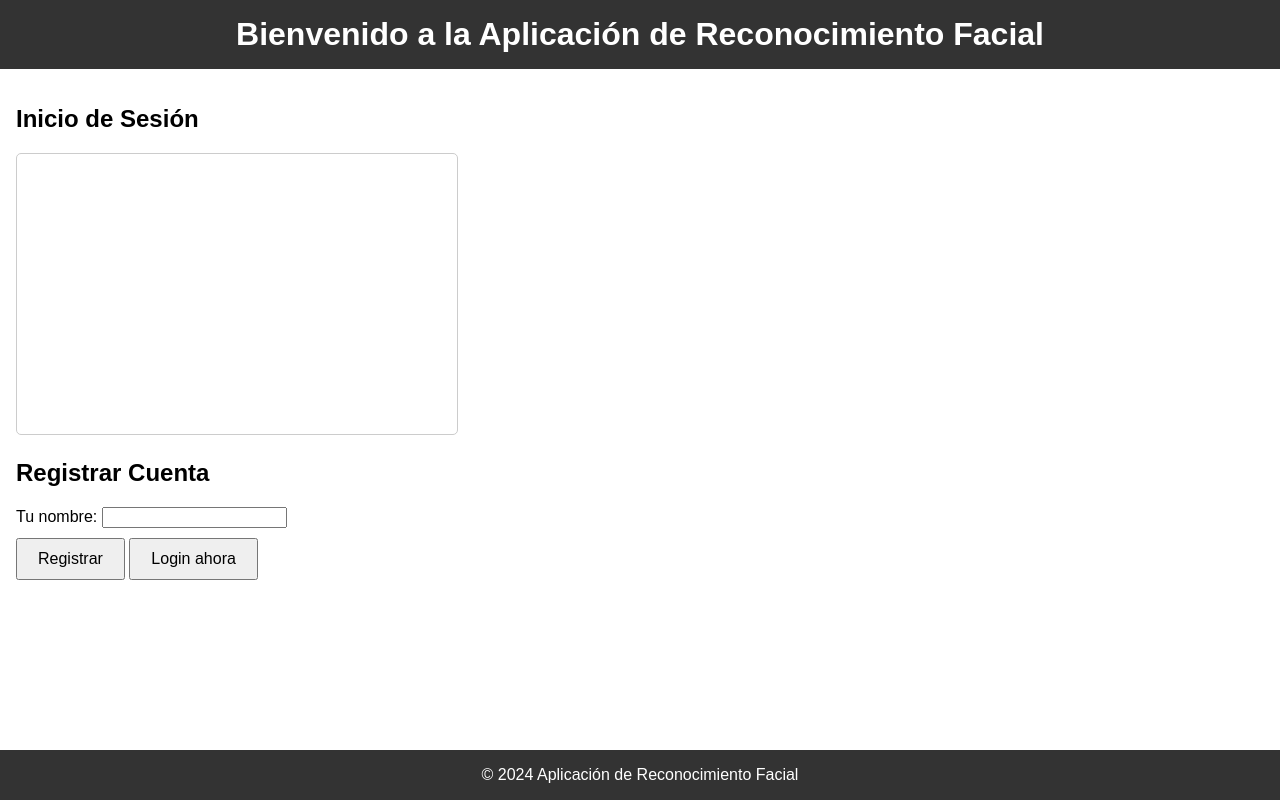
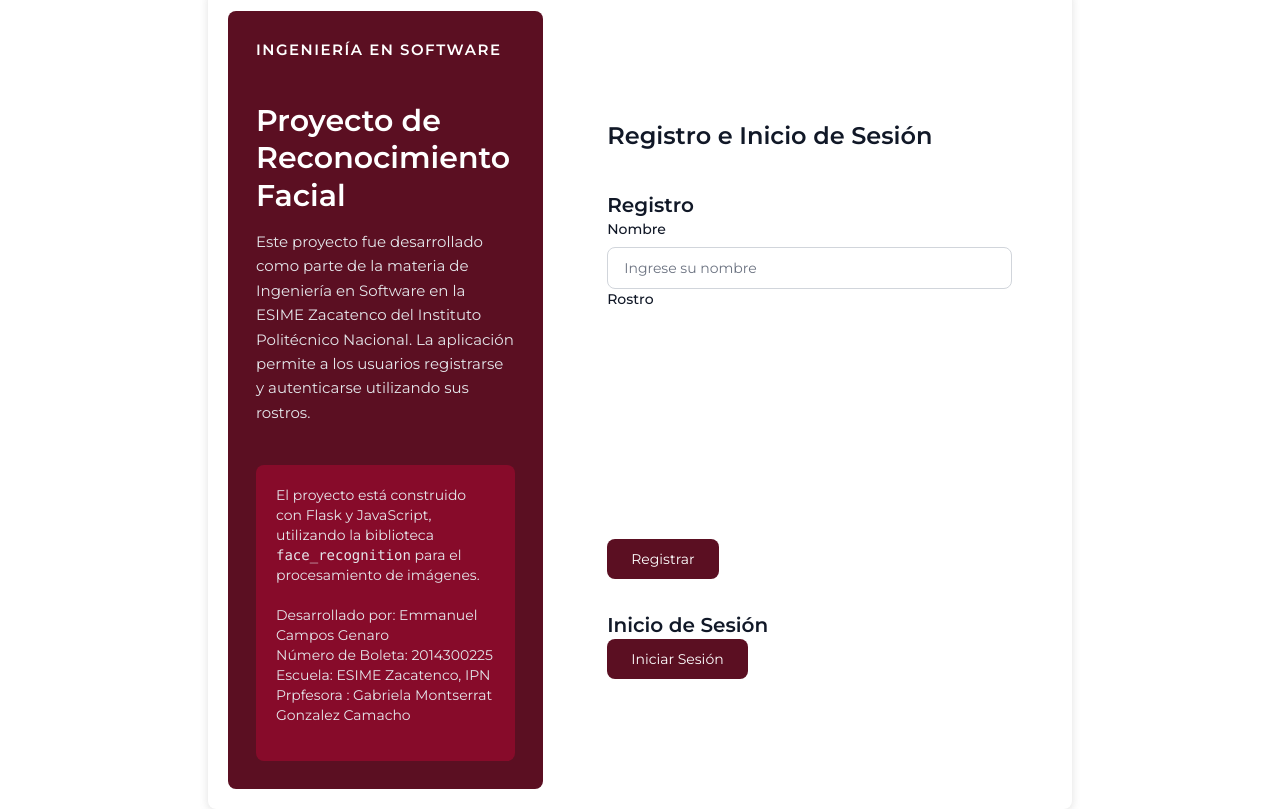
Before and after one commit to Ecamposg95/Ingenieria_en_Software, a Flask app: page / in a window 1280 px wide. Run offline with Flask 3, Linux system fonts and the light colour scheme.

Commit message:
actulizacion 10/06/2024

```diff
--- a/Reconocimiento_Biometrico/templates/index.html
+++ b/Reconocimiento_Biometrico/templates/index.html
@@ -1,37 +1,89 @@
 <!doctype html>
 <html lang="en">
+
 <head>
-    <meta charset="UTF-8">
+    <meta charset="utf-8" />
+    <title>Ingenieria en software - Autentificacion Biometrico</title>
     <meta name="viewport" content="width=device-width, initial-scale=1.0">
-    <title>Login con Reconocimiento Facial</title>
-    <link rel="stylesheet" href="{{ url_for('static', filename='css/styles.css') }}">
+    <meta content="Diseño de Sistema de Autenticación Biométrica con Reconocimiento Facial " name="description" />
+    <meta content="Emmanuel_Campos" name="author" />
+
+    <!-- favicon -->
+    <link rel="shortcut icon" href="{{ url_for('static', filename='images/favicon.ico') }}">
+
+    <!-- Font Awesome Icon -->
+    <link rel="stylesheet" href="https://cdnjs.cloudflare.com/ajax/libs/font-awesome/6.4.0/css/all.min.css" integrity="sha512-iecdLmaskl7CVkqkXNQ/ZH/XLlvWZOJyj7Yy7tcenmpD1ypASozpmT/E0iPtmFIB46ZmdtAc9eNBvH0H/ZpiBw==" crossorigin="anonymous" referrerpolicy="no-referrer" />
+
+    <!-- Style css -->
+    <link href="{{ url_for('static', filename='css/style.min.css') }}" rel="stylesheet" type="text/css">
 </head>
+
 <body>
-    <header>
-        <h1>Bienvenido a la Aplicación de Reconocimiento Facial</h1>
-    </header>
+    <section class="h-screen flex items-center justify-center bg-no-repeat inset-0 bg-cover bg-[url('{{ url_for('static', filename='images/bg.png') }}')]">
+        <div class="container 2xl:px-80 xl:px-52">
+            <div class="bg-white rounded-lg p-5" style="box-shadow: rgba(99, 99, 99, 0.2) 0px 2px 8px 0px;">
+                <div class="grid xl:grid-cols-5 lg:grid-cols-3 gap-6">
 
-    <main>
-        <section id="video-section">
-            <h2>Inicio de Sesión</h2>
-            <video id="video" width="440" height="280" autoplay></video>
-            <canvas id="canvas" width="440" height="280" style="display:none;"></canvas>
-        </section>
+                    <div class="xl:col-span-2 lg:col-span-1 hidden lg:block">
+                        <div class="bg-sky-600 text-white rounded-lg flex flex-col justify-between gap-10 h-full w-full p-7">
+                            <span class="font-semibold tracking-widest uppercase">Ingeniería en Software</span>
+                            <div>
+                                <h1 class="text-3xl/tight mb-4">Proyecto de Reconocimiento Facial</h1>
+                                <p class="text-gray-200 font-normal leading-relaxed">
+                                    Este proyecto fue desarrollado como parte de la materia de Ingeniería en Software en la ESIME Zacatenco del Instituto Politécnico Nacional.
+                                    La aplicación permite a los usuarios registrarse y autenticarse utilizando sus rostros.
+                                </p>
+                            </div>
+                            <div>
+                                <div class="bg-sky-700/50 rounded-lg p-5">
+                                    <p class="text-gray-200 text-sm font-normal leading mb-4">
+                                        El proyecto está construido con Flask y JavaScript, utilizando la biblioteca <code>face_recognition</code> para el procesamiento de imágenes.
+                                        <br><br>
+                                        Desarrollado por: Emmanuel Campos Genaro<br>
+                                        Número de Boleta: 2014300225<br>
+                                        Escuela: ESIME Zacatenco, IPN<br>
+                                        Prpfesora : Gabriela Montserrat Gonzalez Camacho
+                                    </p>
 
-        <section id="register-section">
-            <h2>Registrar Cuenta</h2>
-            <label for="name">Tu nombre:</label>
-            <input type="text" id="name" required>
-            <br>
-            <button onclick="register()">Registrar</button>
-            <button onclick="login()">Login ahora</button>
-        </section>
-    </main>
+                                </div>
+                            </div>
+                        </div>
+                    </div>
 
-    <footer>
-        <p>&copy; 2024 Aplicación de Reconocimiento Facial</p>
-    </footer>
+                    <div class="xl:col-span-3 lg:col-span-2 lg:mx-10 my-auto">
+                        <div>
+                            <h1 class="text-2xl/tight mb-3">Registro e Inicio de Sesión</h1>
+
+                        </div>
+
+                        <div class="space-y-5 mt-10">
+                            <div>
+                                <h2 class="text-xl font-semibold">Registro</h2>
+                                <label class="font-medium text-sm block mb-2" for="name">Nombre</label>
+                                <input class="text-gray-500 border-gray-300 focus:ring-0 focus:border-gray-400 text-sm rounded-lg py-2.5 px-4 w-full" type="text" id="name" name="name" placeholder="Ingrese su nombre">
+                                <label class="font-medium text-sm block mt-4 mb-2" for="photo">Rostro</label>
+                                <video id="video" width="440" height="280" autoplay class="border-gray-300 rounded-lg"></video>
+                                <canvas id="canvas" width="440" height="280" style="display:none;"></canvas>
+
+                            </div>
+                            <div class="space-y-5 mt-10">
+                                <div>
+                                    <button onclick="register()" class="bg-sky-600 text-white text-sm rounded-lg px-6 py-2.5 mt-4">Registrar</button>
+                                </div>
+                            <div>
+                                <h2 class="text-xl font-semibold mt-8">Inicio de Sesión</h2>
+
+                                <button onclick="login()" class="bg-sky-600 text-white text-sm rounded-lg px-6 py-2.5 mt-4">Iniciar Sesión</button>
+                            </div>
+                        </div>
+                    </div>
+
+                </div>
+            </div>
+        </div>
+    </section>
 
     <script src="{{ url_for('static', filename='js/script.js') }}"></script>
 </body>
+
 </html>
```
Also changed, not shown: Reconocimiento_Biometrico/templates/success.html (+10 -6 lines), README.md, Reconocimiento_Biometrico/Documentacion/database.db (added), Reconocimiento_Biometrico/static/css/style.min.css (added), Reconocimiento_Biometrico/static/uploads/login_face.jpg.
